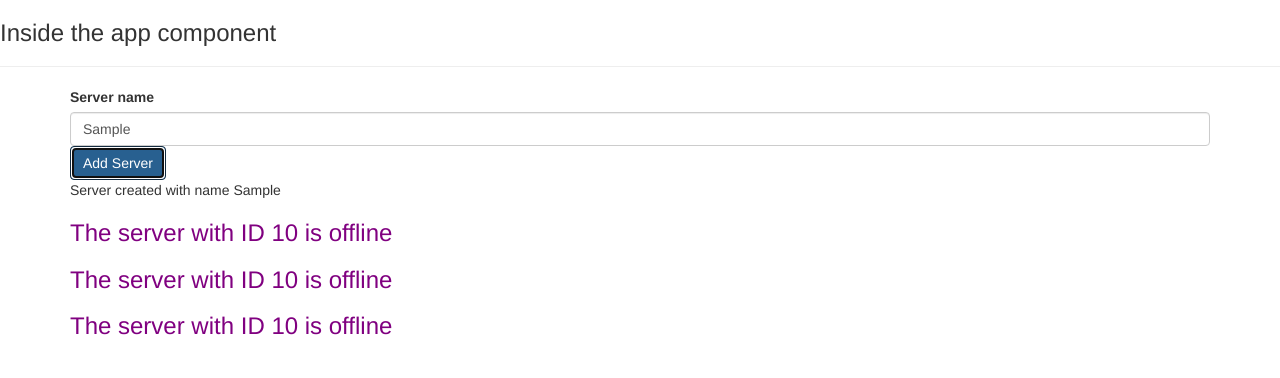
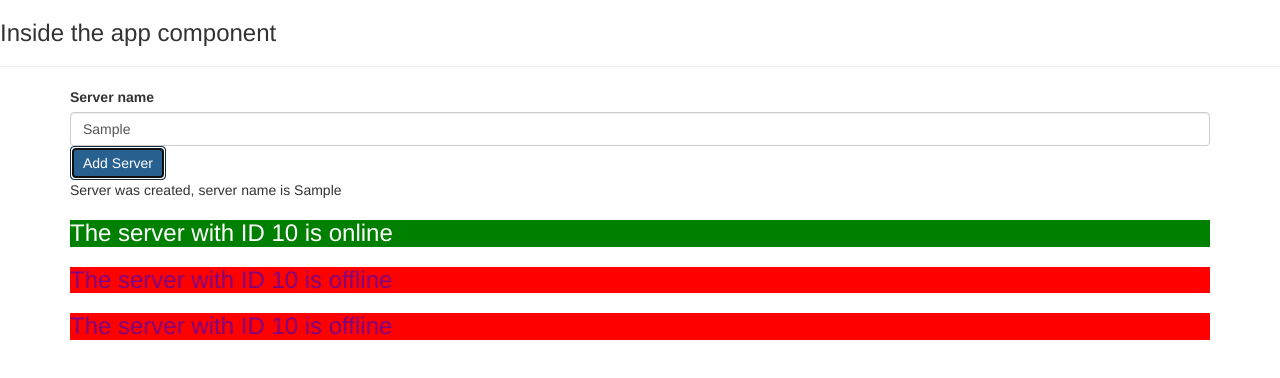
Before and after one commit to guionwind/formacio-cleverea, an Angular app: page / in a window 1280 px wide. Both pictures are taken after typing "Sample" into the empty fields and a click on the button "Add Server". Shown: the top 378 px of the page. Built offline with nearby package versions, Linux system fonts and the light colour scheme.

Commit message:
directives: ngIf, ngFor, ngStyle, ngClass

```diff
--- a/src/app/server/server.component.html
+++ b/src/app/server/server.component.html
@@ -1 +1,6 @@
-<h3>The server with ID {{ serverId }} is {{ getServerStatus() }}</h3>
+<h3
+  [ngStyle]="{ backgroundColor: getColor() }"
+  [ngClass]="{ online: serverStatus === 'online' }"
+>
+  The server with ID {{ serverId }} is {{ getServerStatus() }}
+</h3>
--- a/src/app/server/server.component.ts
+++ b/src/app/server/server.component.ts
@@ -4,13 +4,22 @@ import { Component } from '@angular/core';
     selector: 'app-server',
     templateUrl: './server.component.html',
     //styleUrl: './server.component.css'
-    styles: [`h4 {color: green;}`, `h3 { color: purple; }`]
+    styles: [`h4 {color: green;}`, `h3 { color: purple; }`, `.online{color:white}`]
 })
 export class ServerComponent {
     serverId: number = 10;
     serverStatus: string = "offline";
 
+    constructor() {
+        this.serverStatus = Math.random() > 0.5 ? "online" : "offline";
+    }
+
     getServerStatus() {
         return this.serverStatus;
     }
+
+    getColor() {
+        return this.serverStatus === "online" ? 'green' : 'red';
+    }
+
 }
--- a/src/app/servers/servers.component.html
+++ b/src/app/servers/servers.component.html
@@ -1,26 +1,49 @@
 <div class="container">
   <div class="column">
-
     <label> Server name </label>
     <!-- <input
             type="text"
             class="form-control"
             (input)="onUpdateServerName($event)">
         <p> {{serverName}}</p> -->
-        <input
-            type="text"
-            class="form-control"
-            [(ngModel)]="serverName">
+    <input type="text" class="form-control" [(ngModel)]="serverName" />
     <!-- <p> {{serverName}}</p> -->
-        <button class="btn btn-primary"
+    <button
+      class="btn btn-primary"
       [disabled]="!allowNewServer"
-        (click)="onCreateServer()">Add Server</button>
-        <p>{{ serverCreationStatus }}</p>
+      (click)="onCreateServer()"
+    >
+      Add Server
+    </button>
+    <!-- <p>{{ serverCreationStatus }}</p> -->
     <!-- <p>{{ allowNewServer ? 'go': 'wait 2s' }}</p> -->
     <!-- <p [innerText]="allowNewServer"></p> -->
 
-        <app-server></app-server>
-        <app-server></app-server>
-        <app-server></app-server>
+    <!-- Alternative flow control for Angular 17 (currently in developer preview)-->
+
+    <!-- @if (serverCreated){
+    <p>Server was created, server name is {{ serverName }}</p>
+    } @else {
+    <p>No server has been created</p>
+    } -->
+
+    <!-- @for (item of items; track item.id) {
+      <li>{{item.property}</li>
+    } -->
+
+    <!-- Standard if/else for Angular -->
+
+    <!-- <p *ngIf="serverCreated; else noServer">
+      Server was created, server name is {{ serverName }}
+    </p>
+    <ng-template #noServer>
+      <p>No server has been created</p>
+    </ng-template>
+    -->
+    <p *ngIf="serverCreated">
+      Server was created, server name is {{ serverName }}
+    </p>
+
+    <app-server *ngFor="let server of servers"></app-server>
   </div>
 </div>
--- a/src/app/servers/servers.component.ts
+++ b/src/app/servers/servers.component.ts
@@ -10,13 +10,18 @@ export class ServersComponent {
   allowNewServer = false;
   serverCreationStatus = "No server created"
   serverName = '';
+  serverCreated = false
+  servers = ['server1', 'server2']
 
   constructor() {
-    setTimeout(() => this.allowNewServer = true, 2000);
+    this.allowNewServer = true;
+    // setTimeout(() => this.allowNewServer = true, 2000);
   }
 
   onCreateServer() {
     this.serverCreationStatus = "Server created with name " + this.serverName
+    this.servers.push(this.serverName)
+    this.serverCreated = true;
   }
 
   onUpdateServerName(event: any) {
```
Lines whose indentation alone changed are shown as unchanged.
